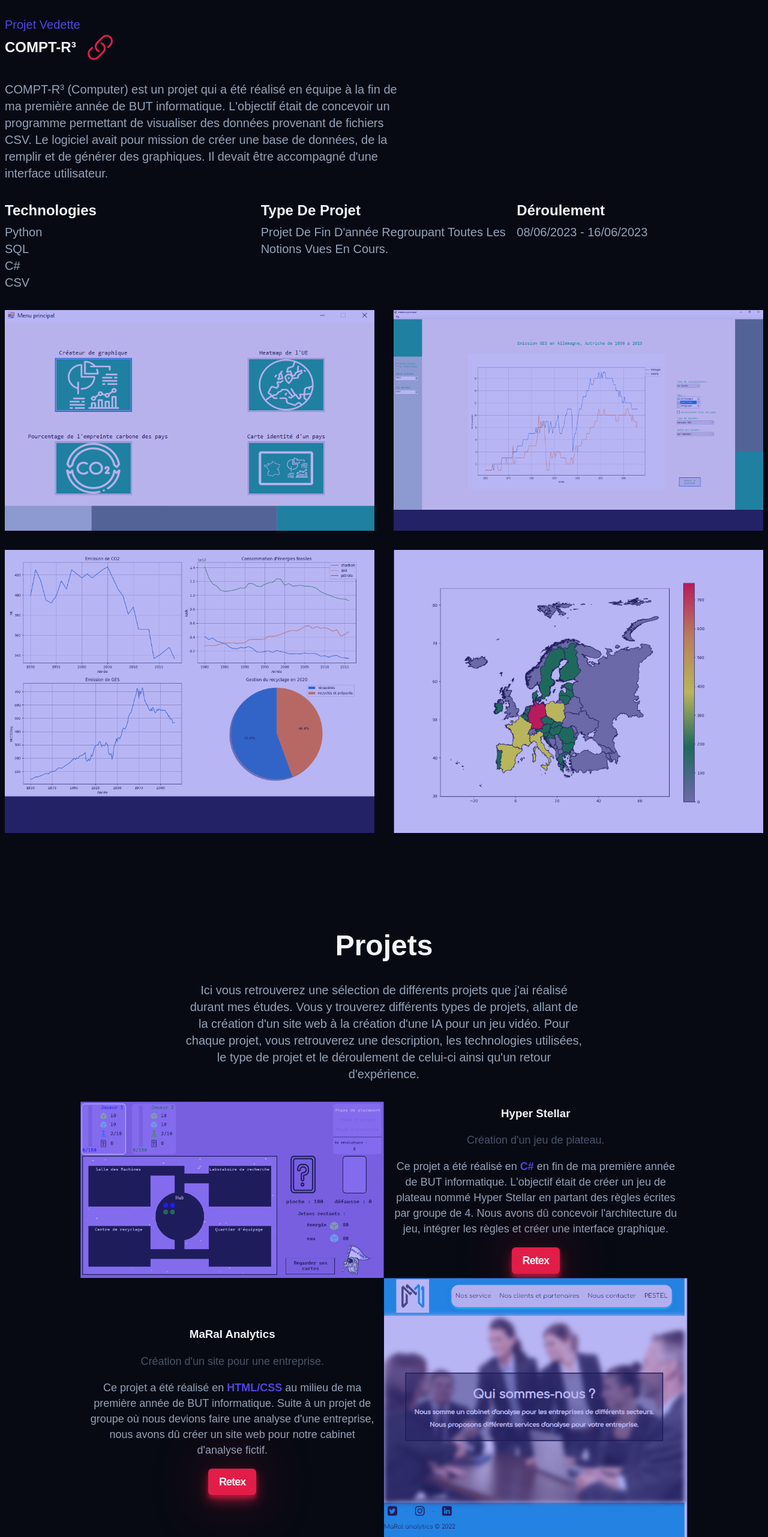
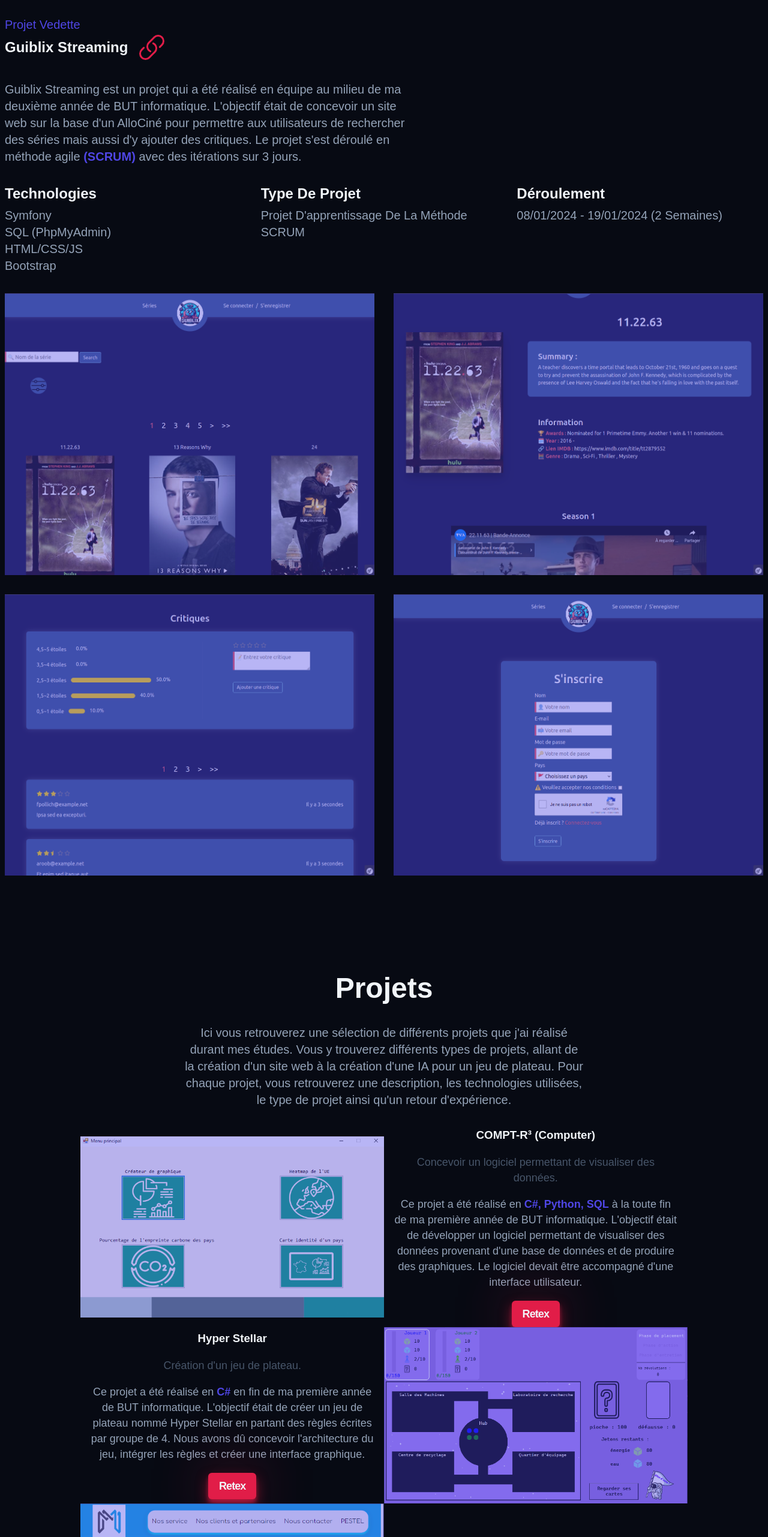
Before and after one commit to DurandMathis/webSite, a website built with Vite: page index.html in a window 1280 px wide. Shown: the part 1880-4443 px from the top of the page at 60% size. Built offline with nearby package versions, Linux system fonts and the light colour scheme; a web font is replaced by a local one.

Commit message:
ajout du dernier projet

```diff
--- a/index.html
+++ b/index.html
@@ -6,7 +6,7 @@
   <link rel="icon" type="image/svg+xml" href="/vite.svg" />
   <meta name="viewport" content="width=device-width, initial-scale=1.0" />
   <link href="https://api.fontshare.com/v2/css?f[]=general-sans@500,600,400,700&display=swap" rel="stylesheet">
-  <title>Portfolio</title>
+  <title>Portfolio Durand Mathis</title>
 </head>
 
 <body>
@@ -119,8 +119,8 @@
     <section id="featured" class="featured container section">
       <h3 class="featured__subtitle">Projet vedette</h3>
       <div class="featured__wrapper">
-        <h2 class="featured__tittle">COMPT-R³</h2>
-        <a class="featured__link" href="/Retex_Computer.pdf" target="_blank">
+        <h2 class="featured__tittle">Guiblix Streaming</h2>
+        <a class="featured__link" href="/Retex_Symfony.pdf" target="_blank">
           <svg xmlns="http://www.w3.org/2000/svg" fill="none" viewBox="0 0 24 24" stroke-width="1.5"
             stroke="currentColor">
             <path stroke-linecap="round" stroke-linejoin="round"
@@ -128,45 +128,43 @@
           </svg>
         </a>
       </div>
-      <p class="featured__description">COMPT-R³ (Computer) est un projet qui a été réalisé en équipe à la fin de ma
-        première année
-        de BUT informatique. L'objectif était de concevoir un programme permettant de visualiser des données provenant
-        de fichiers CSV. Le logiciel avait pour mission de créer une base de données, de la remplir et de générer des
-        graphiques. Il devait être accompagné d'une interface utilisateur.</p>
+      <p class="featured__description">Guiblix Streaming est un projet qui a été réalisé en équipe au milieu de ma
+        deuxième année de BUT informatique. L'objectif était de concevoir un site web sur la base d'un AlloCiné pour permettre aux utilisateurs de rechercher des séries
+        mais aussi d'y ajouter des critiques. Le projet s'est déroulé en méthode agile <strong>(SCRUM)</strong> avec des itérations sur 3 jours.</p>
       <div class="featured__info-container">
         <div>
           <h3 class="featured__label">Technologies</h3>
           <ul class="featured__tech-stack">
-            <li class="featured__info">Python</li>
-            <li class="featured__info">SQL</li>
-            <li class="featured__info">C#</li>
-            <li class="featured__info">CSV</li>
+            <li class="featured__info">Symfony</li>
+            <li class="featured__info">SQL (PhpMyAdmin)</li>
+            <li class="featured__info">HTML/CSS/JS</li>
+            <li class="featured__info">Bootstrap</li>
           </ul>
         </div>
         <div>
           <h3 class="featured__label">Type de projet</h3>
-          <p class="featured__info">Projet de fin d'année regroupant toutes les notions vues en cours.</p>
+          <p class="featured__info">Projet d'apprentissage de la méthode SCRUM</p>
         </div>
         <div>
           <h3 class="featured__label">Déroulement</h3>
-          <p class="featured__info">08/06/2023 - 16/06/2023</p>
+          <p class="featured__info">08/01/2024 - 19/01/2024 (2 semaines)</p>
         </div>
       </div>
       <div class="featured__img-container">
         <div class="featured__img-wrapper">
-          <img class="lazy loading" src="https://fakeimg.pl/796x475" data-src="/menu.png" alt="Logiciel COMPT-R³ menu">
+          <img class="lazy loading" src="https://fakeimg.pl/1273x970" data-src="/catalogue.png" alt="Guiblix Streaming catalogue">
         </div>
         <div class="featured__img-wrapper">
-          <img class="lazy loading" src="https://fakeimg.pl/1920x1038" data-src="/graph.png"
-            alt="Logiciel COMPT-R³ graphique">
+          <img class="lazy loading" src="https://fakeimg.pl/1273x970" data-src="/details.png"
+            alt="Guiblix Streaming details">
         </div>
         <div class="featured__img-wrapper">
-          <img class="lazy loading" src="https://fakeimg.pl/893x597" data-src="/idCard.png"
-            alt="Logiciel COMPT-R³ idCard">
+          <img class="lazy loading" src="https://fakeimg.pl/1273x970" data-src="/critiques.png"
+            alt="Guiblix Streaming critiques">
         </div>
         <div class="featured__img-wrapper">
-          <img class="lazy loading" src="https://fakeimg.pl/754x578" data-src="/heatMap.png"
-            alt="Logiciel COMPT-R³ heatmap">
+          <img class="lazy loading" src="https://fakeimg.pl/1273x970" data-src="/register.png"
+            alt="Guiblix Streaming register">
         </div>
       </div>
     </section>
@@ -174,18 +172,32 @@
       <h2 class="work__title">Projets</h2>
       <p class="work__description">
         Ici vous retrouverez une sélection de différents projets que j'ai réalisé durant mes études. Vous y trouverez
-        différents types de projets, allant de la création d'un site web à la création d'une IA pour un jeu vidéo. Pour
-        chaque projet, vous retrouverez une description, les technologies utilisées, le type de projet et le déroulement
-        de celui-ci ainsi qu'un retour d'expérience.
+        différents types de projets, allant de la création d'un site web à la création d'une IA pour un jeu de plateau. Pour
+        chaque projet, vous retrouverez une description, les technologies utilisées, le type de projet ainsi qu'un retour d'expérience.
       </p>
       <div class="work__container">
+        <!-- project 5 -->
+        <h3 class="work__project-title"></h3>
+        <div class="work__img-wrapper work__image1">
+          <img class="lazy loading" src="https://fakeimg.pl/796x475" data-src="/menu.png"
+            alt="Jeu de plateau en C#">
+        </div>
+        <div class="work__project work__content1">
+          <h3 calss="work__project-subtitle">COMPT-R³ (Computer)</h3>
+          <p class="work__project-description1">Concevoir un logiciel permettant de visualiser des données.</p>
+          <p class="work__project-description2">Ce projet a été réalisé en <strong>C#, Python, SQL</strong> à la toute fin de ma première
+            année de BUT informatique. L'objectif était de développer un logiciel permettant de visualiser des données provenant d'une base de données et de produire des graphiques.
+            Le logiciel devait être accompagné d'une interface utilisateur.
+          </p>
+          <a class="btn work__project-btn" href="/Retex_Computer.pdf" target="_blank">Retex</a>
+        </div>
         <!-- project 4 -->
         <h3 class="work__project-title">Hyper Stellar</h3>
-        <div class="work__img-wrapper work__image1">
+        <div class="work__img-wrapper work__image2">
           <img class="lazy loading" src="https://fakeimg.pl/1563x909" data-src="/hyperStellar.png"
             alt="Jeu de plateau en C#">
         </div>
-        <div class="work__project work__content1">
+        <div class="work__project work__content2">
           <h3 calss="work__project-subtitle">Hyper Stellar</h3>
           <p class="work__project-description1">Création d'un jeu de plateau.</p>
           <p class="work__project-description2">Ce projet a été réalisé en <strong>C#</strong> en fin de ma première
@@ -197,11 +209,11 @@
         </div>
         <!-- project 3 -->
         <h3 class="work__project-title">MaRal Analytics</h3>
-        <div class="work__img-wrapper work__image2">
+        <div class="work__img-wrapper work__image3">
           <img class="lazy loading" src="https://fakeimg.pl/764x670" data-src="/projetWeb.png"
             alt="Site web pour une entreprise">
         </div>
-        <div class="work__project work__content2">
+        <div class="work__project work__content3">
           <h3 calss="work__project-subtitle">MaRal Analytics</h3>
           <p class="work__project-description1">Création d'un site pour une entreprise.</p>
           <p class="work__project-description2">Ce projet a été réalisé en <strong>HTML/CSS</strong> au milieu de ma
@@ -213,10 +225,10 @@
         </div>
         <!-- project 2 -->
         <h3 class="work__project-title">Biosphere 7</h3>
-        <div class="work__img-wrapper work__image3">
+        <div class="work__img-wrapper work__image4">
           <img class="lazy loading" src="https://fakeimg.pl/884x527" data-src="/Biosphere.png" alt="Projet IA">
         </div>
-        <div class="work__project work__content3">
+        <div class="work__project work__content4">
           <h3 calss="work__project-subtitle">Biosphere 7</h3>
           <p class="work__project-description1">Création d'une IA sur un jeu de plateau.</p>
           <p class="work__project-description2">Ce projet a été réalisé en <strong>Java</strong> au milieu de ma
@@ -227,10 +239,10 @@
         </div>
         <!-- project 1 -->
         <h3 class="work__project-title">Odomo</h3>
-        <div class="work__img-wrapper work__image4">
+        <div class="work__img-wrapper work__image5">
           <img class="lazy loading" src="https://fakeimg.pl/825x695" data-src="/odomo.png" alt="Projet station météo">
         </div>
-        <div class="work__project work__content4">
+        <div class="work__project work__content5">
           <h3 calss="work__project-subtitle">Odomo</h3>
           <p class="work__project-description1">Logiciel permettant de contrôler une station météo.</p>
           <p class="work__project-description2">Ce projet a été réalisé en <strong>Java</strong> au début de ma première
--- a/styles/components/mobile-nav.css
+++ b/styles/components/mobile-nav.css
@@ -26,7 +26,7 @@
     font-size: var(--size-sm);
     text-decoration: none;
     font-weight: 600;
-    color: var(--clr-slate600);
+    color: var(--clr-slate400);
     letter-spacing: -0.05rem;
     transition: color 0.3s;
 }
@@ -36,7 +36,7 @@
 }
 
 .mobile-nav__link-line {
-    border: 1px solid var(--clr-slate800);
+    border: 1px solid var(--clr-slate400);
     padding-right: 1.5rem;
 }
 
@@ -44,7 +44,7 @@
     display: block;
     width: var(--size-xl);
     height: var(--size-xl);
-    color: var(--clr-slate600);
+    color: var(--clr-slate400);
 }
 
 .mobile-nav__btn {
--- a/styles/components/work.css
+++ b/styles/components/work.css
@@ -103,7 +103,8 @@
             'image1 content1'
             'content2 image2'
             'image3 content3'
-            'content4 image4';
+            'content4 image4'
+            'image5 content5';
         place-items: center;
     }
 
@@ -123,6 +124,10 @@
         grid-area: image4;
     }
 
+    .work__image5 {
+        grid-area: image5;
+    }
+
     .work__content1 {
         grid-area: content1;
     }
@@ -137,6 +142,10 @@
 
     .work__content4 {
         grid-area: content4;
+    }
+
+    .work__content5 {
+        grid-area: content5;
     }
 
     .work__project {
```
Also changed, not shown: public/catalogue.png (added), public/critiques.png (added), public/details.png (added), public/graph.png (deleted), public/heatMap.png (deleted), public/idCard.png (deleted), public/pp.png (deleted), public/register.png (added), 2 other files.
